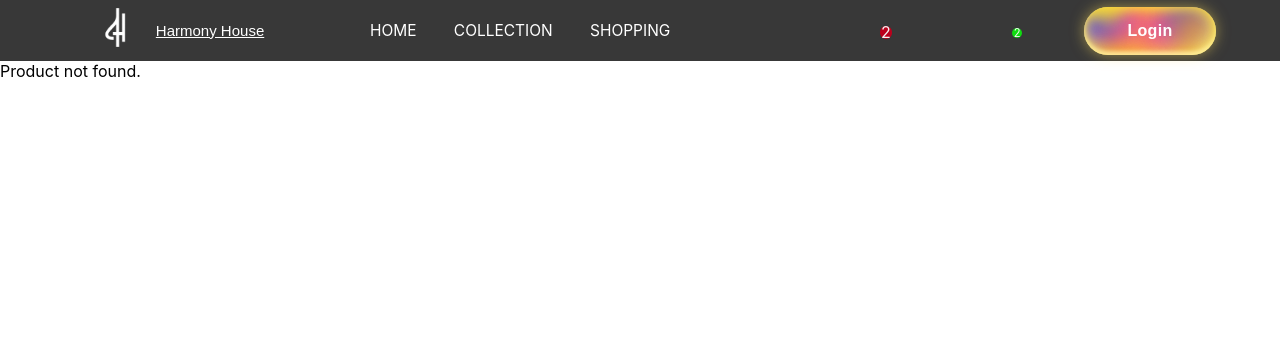
After one commit to ChrisKareh0-0/harmony-house-frontEnd, a PHP site: page /product.php in a window 1280 px wide. The commit adds this page. Shown: the top 354 px of the page. Run offline with PHP 8.4, Linux system fonts and the light colour scheme; data that the repository does not hold is empty.

Commit message:
Animations and login/register handles

```diff
--- a/public/login.html
+++ b/public/login.html
@@ -4,6 +4,9 @@
     <link rel="stylesheet" href="css/login.css"/>
     <script src="https://code.jquery.com/jquery-3.6.0.min.js"></script>
     <script src="./js/login.js"></script>
+    <link rel="preconnect" href="https://fonts.googleapis.com">
+    <link rel="preconnect" href="https://fonts.gstatic.com" crossorigin>
+    <link href="https://fonts.googleapis.com/css2?family=Bebas+Neue&display=swap" rel="stylesheet">
 </head>
 <body class="container">
     <section id="formHolder">
@@ -13,6 +16,7 @@
                 <div class="heading">
                     <img src="./images/H_White.png"/>
                     <h2>Harmony House</h2>
+                    <h3>Melodies that sparkle in the starlight.</h3>
 
                 </div>
                 <div class="success-msg">
--- a/public/login.php
+++ b/public/login.php
@@ -31,7 +31,7 @@ if ($_SERVER["REQUEST_METHOD"] == "POST") {
         if (password_verify($password, $hashed_password)) {
             session_start();
             $_SESSION['username'] = $username;
-            header("Location: protected_page.php");
+            header("Location: ./index.php");
             exit;
         } else {
             echo "Invalid password.";
--- a/logout.php
+++ b/public/logout.php
@@ -1,6 +1,6 @@
 <?php
 session_start();
 session_destroy();
-header("Location: index.html");
+header("Location: index.php");
 exit;
 ?>
--- /dev/null
+++ b/public/product.php
@@ -0,0 +1,131 @@
+<?php
+session_start();
+require '../src/db_config.php';
+require '../src/dotenv.php';
+// Fetch product details from the database
+$product_id = isset($_GET['id']) ? intval($_GET['id']) : 0;
+
+if ($product_id > 0) {
+    $stmt = $conn->prepare("SELECT * FROM products WHERE id = ?");
+    $stmt->bind_param("i", $product_id);
+    $stmt->execute();
+    $result = $stmt->get_result();
+    $product = $result->fetch_assoc();
+    $stmt->close();
+}
+
+$conn->close();
+?>
+<!DOCTYPE html>
+<html lang="en">
+<head>
+    <meta charset="UTF-8">
+    <meta name="viewport" content="width=device-width, initial-scale=1.0">
+    <link rel="stylesheet" href="styles.css">
+    <title>Product Information</title>
+</head>
+<body>
+    <header class="bg-dark w-100">
+        <nav class="nav-bar ai-c jc-sb py-1 max-w-80 w-90">
+            <div class="nav--left ai-c">
+                <div class="nav__brand">
+                    <div class="nav__brand__logo mr-2">
+                        <img class="nav__brand__logo__img" src="../images/H_White.png" alt="waves-icon">
+                    </div>
+                    <div class="nav__brand__name">
+                        <a class="brand-name--sm-w" href="/index.html">Harmony House</a>
+                    </div>
+                </div>
+                <div class="nav__menu--short px-3 py-1 ai-c">
+                    <div><a href="/index.html"><i class="fas fa-bars"></i></a></div>
+                </div>
+                <div class="nav__menu ai-c tupper">
+                    <a class="nav__menu__item" href="/index.html">
+                        <div class="nav__menu__item co-r ai-c">
+                            <div class="nav__menu__item-icon mr-2"><i class="fas fa-home"></i></div>
+                            <div class="nav__menu_item-text">home</div>
+                        </div>
+                    </a>
+                    <a class="nav__menu__item" href="#">
+                        <div class="nav__menu__item co-l ai-c">
+                            <div class="nav__menu__item-icon mr-2"><i class="fas fa-record-vinyl"></i></div>
+                            <div class="nav__menu_item-text">collection</div>
+                        </div>
+                    </a>
+                    <a class="nav__menu__item" href="#">
+                        <div class="nav__menu__item co-l ai-c">
+                            <div class="nav__menu__item-icon mr-2"><i class="fas fa-shopping-cart"></i></div>
+                            <div class="nav__menu_item-text">shopping</div>
+                        </div>
+                    </a>
+                </div>
+            </div>
+            <div class="profile-icon d-none d-md-flex d-lg-none"><i class="fas fa-user"></i></div>
+            <div class="nav--right ai-c d-none d-lg-flex h-100">
+                <div class="messages mr-4"><a href="#"><i class="fas fa-envelope co-l"></i></a></div>
+                <?php
+                if (isset($_SESSION['username'])) {
+                    $username = htmlspecialchars($_SESSION['username']);
+                    echo '
+                    <button class="loginBTN" disabled>
+                      <div class="wrapper">
+                        <span>'.$username.'</span>
+                        <div class="circle circle-12"></div>
+                        <div class="circle circle-11"></div>
+                        <div class="circle circle-10"></div>
+                        <div class="circle circle-9"></div>
+                        <div class="circle circle-8"></div>
+                        <div class="circle circle-7"></div>
+                        <div class="circle circle-6"></div>
+                        <div class="circle circle-5"></div>
+                        <div class="circle circle-4"></div>
+                        <div class="circle circle-3"></div>
+                        <div class="circle circle-2"></div>
+                        <div class="circle circle-1"></div>
+                      </div>
+                    </button>
+                    <a href="logout.php" class="btn btn-danger ml-2">Logout</a>
+                    ';
+                } else {
+                    echo '
+                    <button class="loginBTN" onclick="window.location.href=\'login.html\'">
+                      <div class="wrapper">
+                        <span>Login</span>
+                        <div class="circle circle-12"></div>
+                        <div class="circle circle-11"></div>
+                        <div class="circle circle-10"></div>
+                        <div class="circle circle-9"></div>
+                        <div class="circle circle-8"></div>
+                        <div class="circle circle-7"></div>
+                        <div class="circle circle-6"></div>
+                        <div class="circle circle-5"></div>
+                        <div class="circle circle-4"></div>
+                        <div class="circle circle-3"></div>
+                        <div class="circle circle-2"></div>
+                        <div class="circle circle-1"></div>
+                      </div>
+                    </button>
+                    ';
+                }
+                ?>
+            </div>
+        </nav>
+    </header>
+    <main>
+        <?php if ($product): ?>
+            <div class="product-container">
+                <h1><?php echo htmlspecialchars($product['name']); ?></h1>
+                <img src="<?php echo htmlspecialchars($product['image_url']); ?>" alt="<?php echo htmlspecialchars($product['name']); ?>">
+                <p><?php echo htmlspecialchars($product['description']); ?></p>
+                <p>Price: $<?php echo htmlspecialchars($product['price']); ?></p>
+                <button class="btn btn-primary">Add to Cart</button>
+            </div>
+        <?php else: ?>
+            <p>Product not found.</p>
+        <?php endif; ?>
+    </main>
+    <footer>
+        <!-- Your footer content -->
+    </footer>
+</body>
+</html>
```
Also changed, not shown: public/css/login.css (+59 -13 lines), public/fonts/shelf-life-cufonfonts-webfont/example.html (added, +16 -0 lines), public/fonts/shelf-life-cufonfonts-webfont/style.css (added, +8 -0 lines), public/index.php (renamed from public/index.html, +42 -28 lines), public/js/login.js (+61 -0 lines), public/register.php (+13 -9 lines), public/styles.css (+69 -0 lines), public/fonts/bebas-neue-fonts/BebasNeue.svg (added), public/fonts/bebas-neue-fonts/BebasNeue.ttf (added), public/fonts/bebas-neue-fonts/BebasNeue.woff (added), public/fonts/bebas-neue-fonts/BebasNeue.woff2 (added), public/fonts/shelf-life-cufonfonts-webfont/shelf_life.woff (added), 1 other file.
